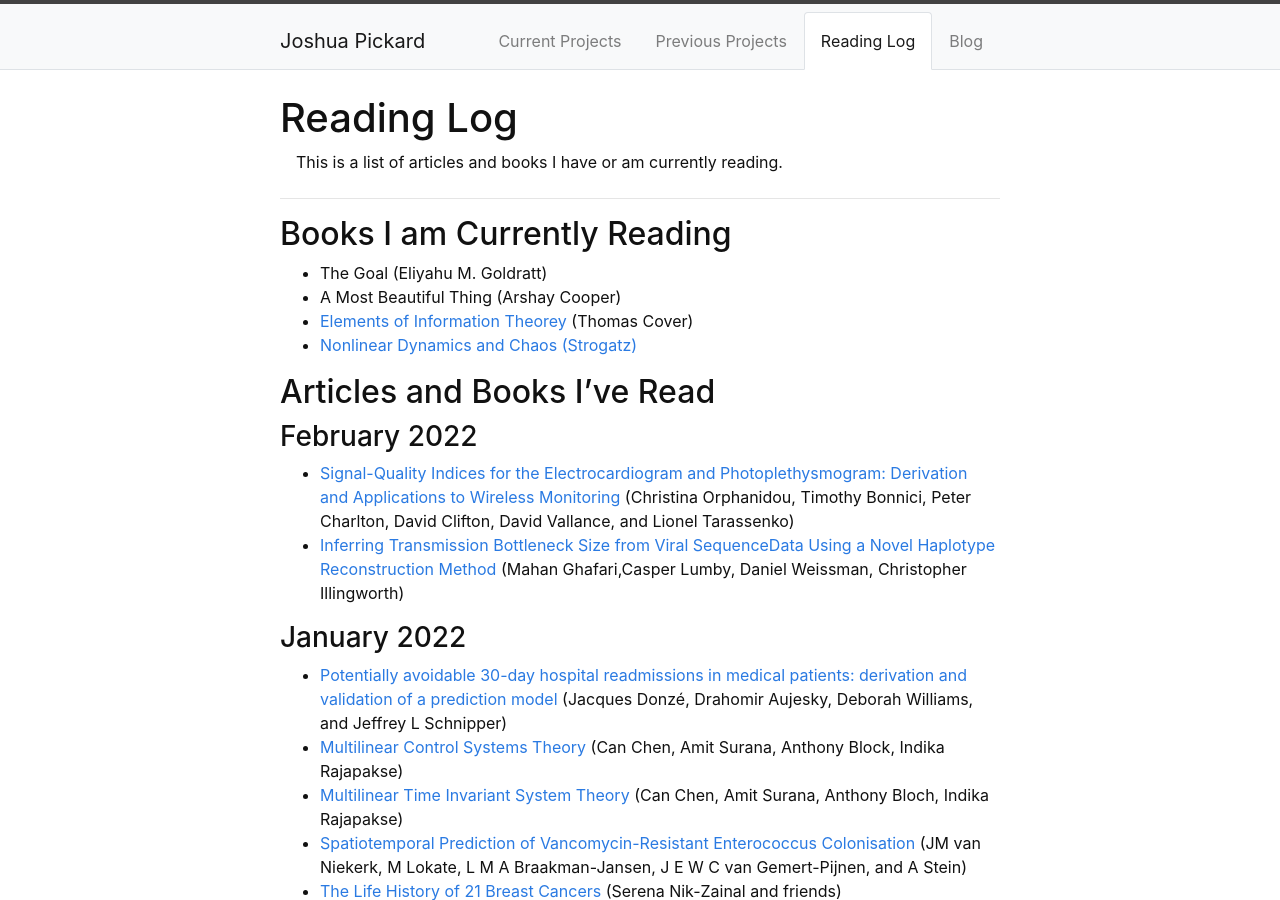
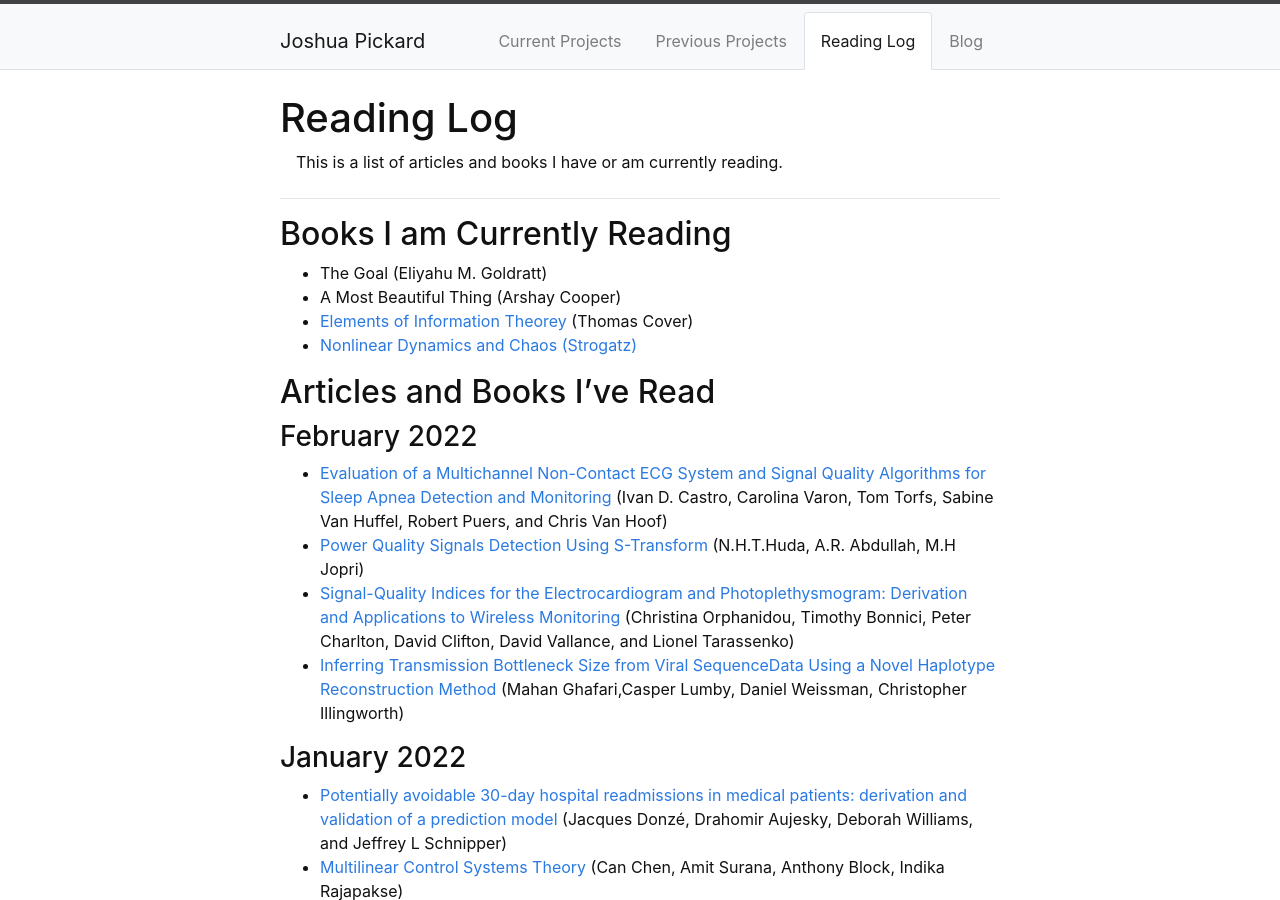
Before and after one commit to Jpickard1/jpickard1.github.io, a Jekyll site: the page built from content/3-Reading_Log.md, in a window 1280 px wide and 900 px high. Built offline with Jekyll 4.4.1, drawn with Linux system fonts in a browser that asks for light colours.

Commit message:
Update 3-Reading_Log.md

```diff
--- a/content/3-Reading_Log.md
+++ b/content/3-Reading_Log.md
@@ -14,6 +14,8 @@ description: >
 ## Articles and Books I've Read
 
 ### February 2022
+- [Evaluation of a Multichannel Non-Contact ECG System and Signal Quality Algorithms for Sleep Apnea Detection and Monitoring](https://www.ncbi.nlm.nih.gov/pmc/articles/PMC5855940/pdf/sensors-18-00577.pdf) (Ivan D. Castro, Carolina Varon, Tom Torfs, Sabine Van Huffel, Robert Puers, and Chris Van Hoof)
+- [Power Quality Signals Detection Using S-Transform](https://core.ac.uk/download/pdf/235644898.pdf) (N.H.T.Huda, A.R. Abdullah, M.H Jopri)
 - [Signal-Quality Indices for the Electrocardiogram and Photoplethysmogram: Derivation and Applications to Wireless Monitoring](https://ieeexplore.ieee.org/stamp/stamp.jsp?tp=&arnumber=6862843) (Christina Orphanidou, Timothy Bonnici, Peter Charlton, David Clifton, David Vallance, and Lionel Tarassenko)
 - [Inferring Transmission Bottleneck Size from Viral SequenceData Using a Novel Haplotype Reconstruction Method](https://journals.asm.org/doi/epdf/10.1128/JVI.00014-20) (Mahan Ghafari,Casper Lumby, Daniel Weissman, Christopher Illingworth)
 
```
